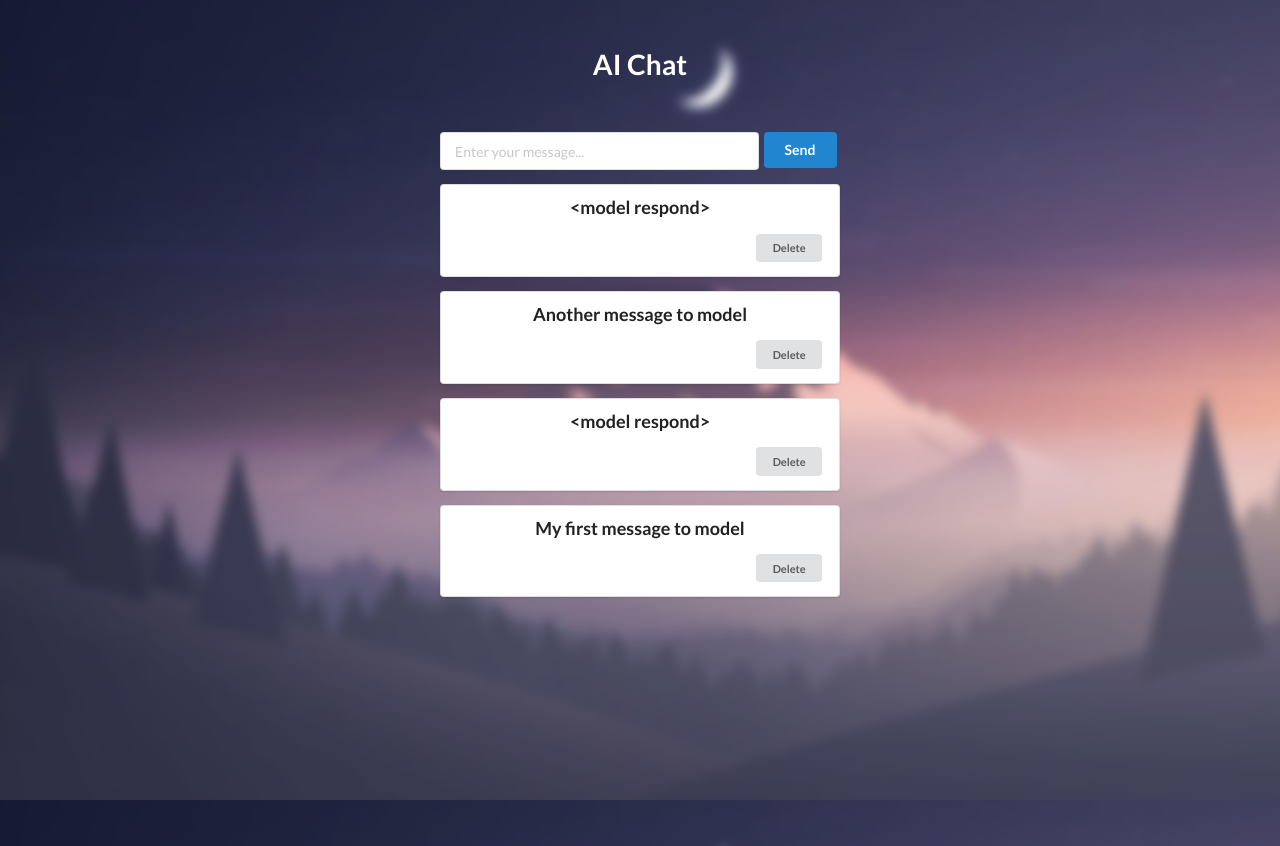
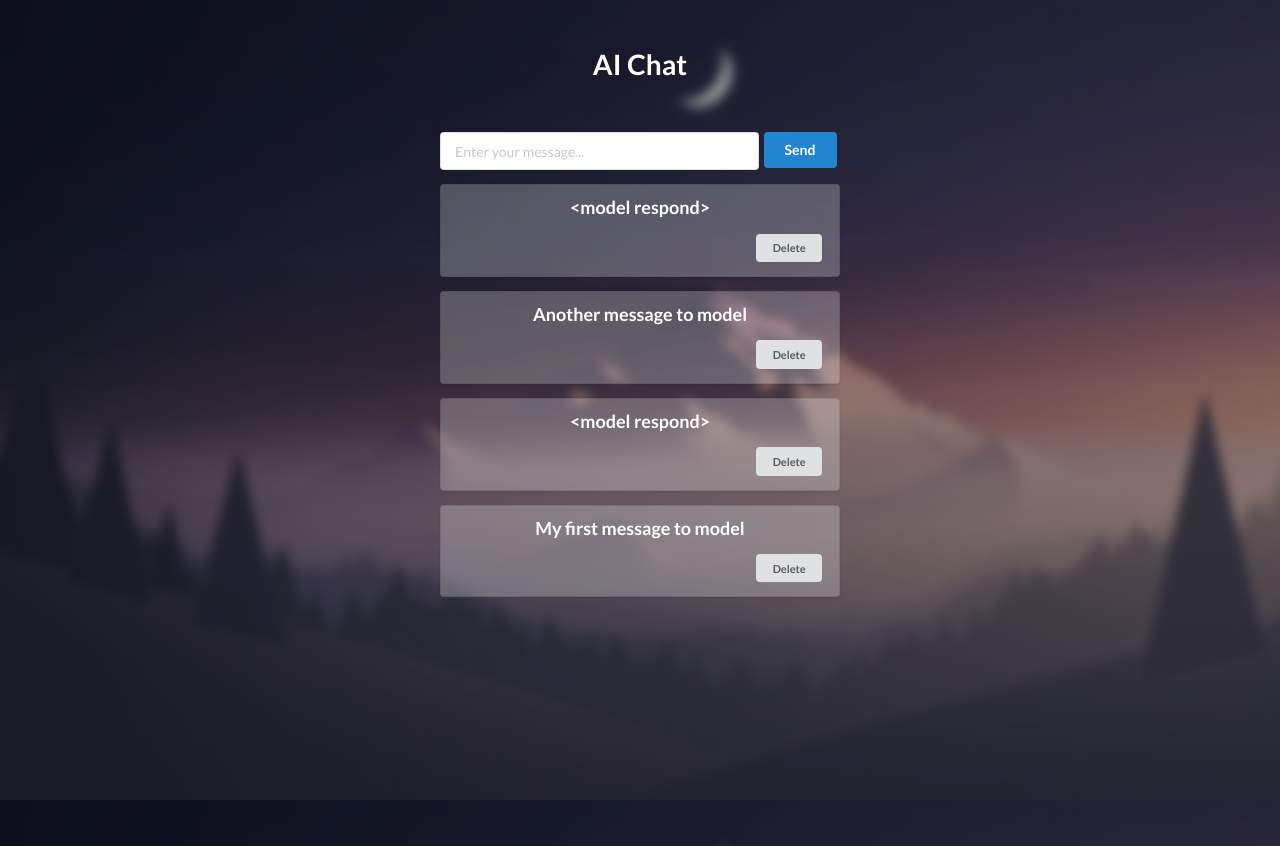
Before and after one commit to AKAD0/Diploma_Project, a Flask app: page / in a window 1280 px wide. Run offline with Flask 3, Linux system fonts and the light colour scheme; data comes from the database, SQL or seed files in the repository.

Commit message:
modified:   static/background.png 	modified:   templates/base.html

```diff
--- a/templates/base.html
+++ b/templates/base.html
@@ -18,6 +18,9 @@
         body {
             background-image: url('static/background.png');
             background-size: cover;
+        }
+        .ui.segment {
+            background-color: rgba(255, 255, 255, 0.25);
         }
     </style>
 </head>
@@ -46,7 +49,7 @@
         {% for history in history_list[::-1] %}
         <div class="ui segment">
             <!-- print 'message' field -->
-            <p class="ui big header" style="text-align:center;">{{ history.message }}</p>
+            <p class="ui big header" style="text-align:center; color:white;">{{ history.message }}</p>
 
             <!-- Button (hyperlink) 'delete' endpoint -->
             <div style="text-align:right;">
```
Also changed, not shown: static/background.png.
